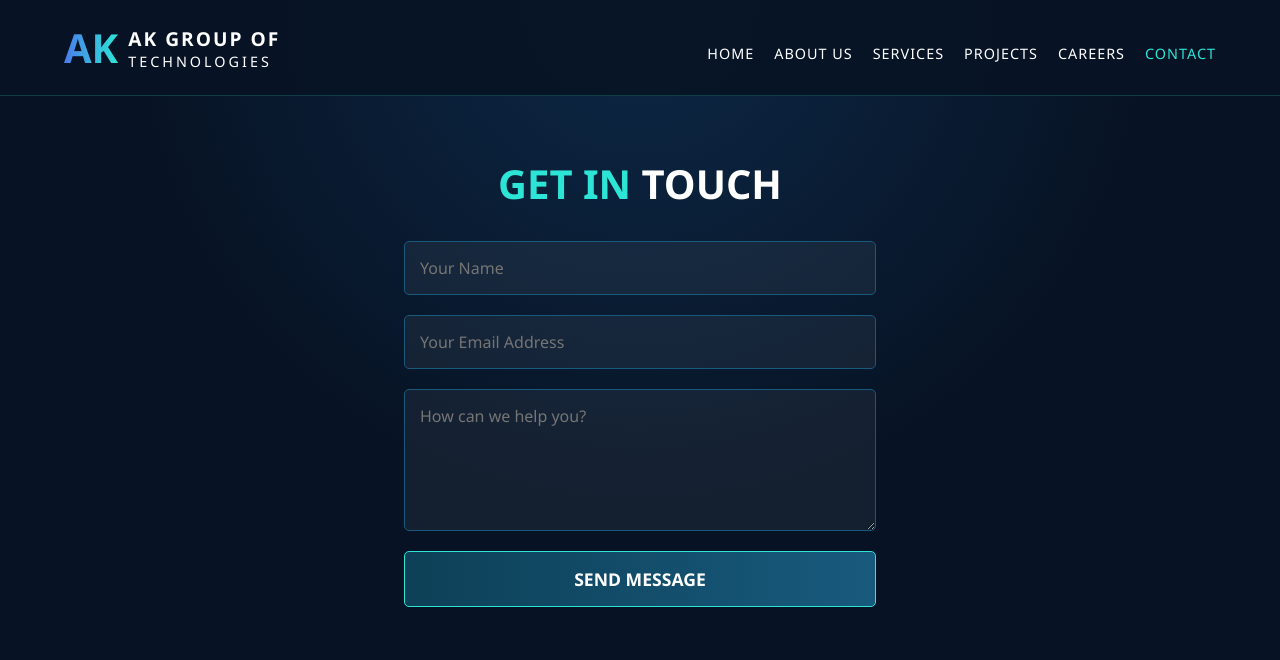
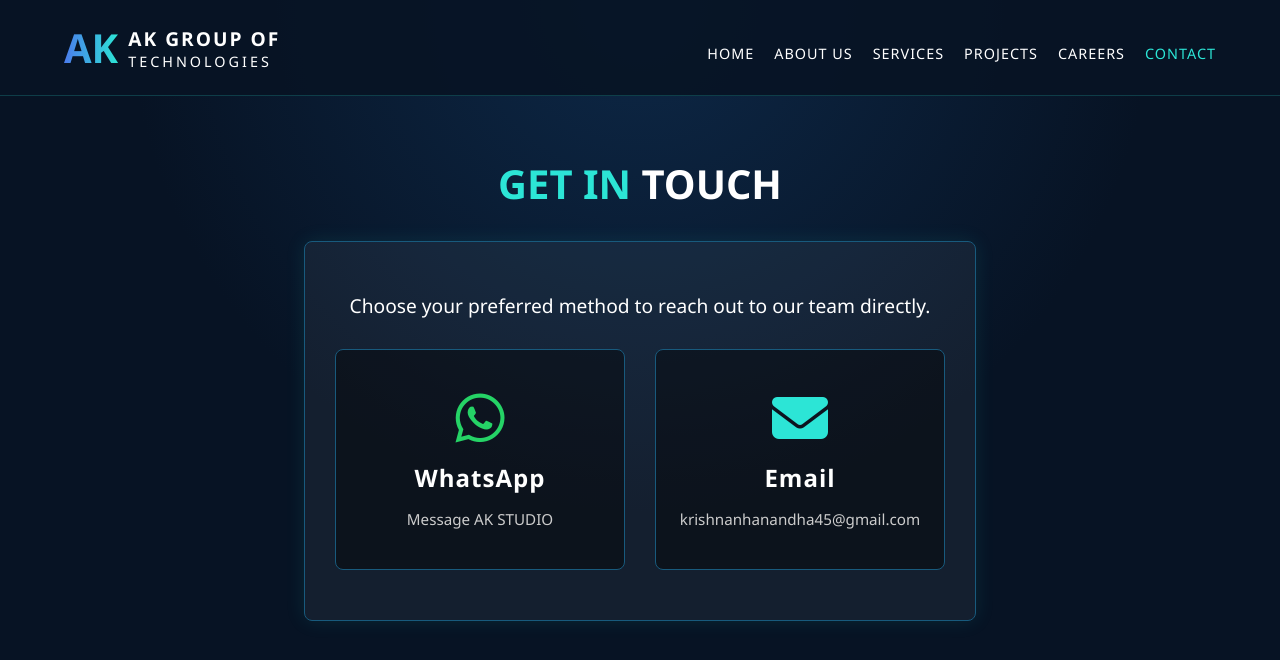
Before and after one commit to anandha-sys/ak-technologies, a plain HTML site: page contact.html in a window 1280 px wide. Drawn offline with Linux system fonts and the light colour scheme.

Commit message:
Refactor contact page layout and styles
Updated styles and structure for the contact page, including new contact methods section with WhatsApp and Email buttons.

```diff
--- a/contact.html
+++ b/contact.html
@@ -4,16 +4,13 @@
     <meta charset="UTF-8">
     <meta name="viewport" content="width=device-width, initial-scale=1.0">
     <title>Contact - AK Group of Technologies</title>
+    <!-- FontAwesome for the WhatsApp and Email icons -->
     <link rel="stylesheet" href="https://cdnjs.cloudflare.com/ajax/libs/font-awesome/6.4.0/css/all.min.css">
 
     <style>
-        /* (Same Base Styles as index.html) */
         :root {
-            --bg-dark: #071324;
-            --cyan-glow: #2ce5d6;
-            --card-border: #185a7d;
-            --text-white: #ffffff;
-            --text-dark: #000000;
+            --bg-dark: #071324; --cyan-glow: #2ce5d6; --card-border: #185a7d;
+            --text-white: #ffffff; --text-dark: #000000;
         }
         * { margin: 0; padding: 0; box-sizing: border-box; font-family: 'Segoe UI', sans-serif; }
         body {
@@ -21,8 +18,6 @@
             background-image: radial-gradient(circle at 50% 0%, #0d2847 0%, transparent 50%);
             min-height: 100vh;
         }
-
-        /* Header */
         .navbar {
             display: flex; justify-content: space-between; align-items: center; padding: 20px 5%;
             background: rgba(7, 19, 36, 0.9); border-bottom: 1px solid rgba(44, 229, 214, 0.2); flex-wrap: wrap;
@@ -39,42 +34,54 @@
         nav a { color: var(--text-white); text-decoration: none; font-size: 0.9rem; letter-spacing: 1px; transition: color 0.3s ease; }
         nav a:hover { color: var(--cyan-glow); }
 
-        /* Contact Form Styles */
-        .page-section { padding: 60px 5%; max-width: 600px; margin: 0 auto; text-align: center; }
+        /* Contact Page Styles */
+        .page-section { padding: 60px 5%; max-width: 800px; margin: 0 auto; text-align: center; }
         .section-title { font-size: 2.5rem; margin-bottom: 30px; color: var(--cyan-glow); }
         .section-title span { color: var(--text-white); }
 
-        form { display: flex; flex-direction: column; gap: 20px; }
-        input, textarea {
-            width: 100%; padding: 15px; border-radius: 5px;
-            background: rgba(255, 255, 255, 0.05); color: #fff;
-            border: 1px solid var(--card-border); font-size: 1rem;
+        .content-box {
+            background: rgba(255, 255, 255, 0.05); border: 1px solid var(--card-border);
+            padding: 50px 30px; border-radius: 8px;
+            box-shadow: 0 0 20px rgba(44, 229, 214, 0.1);
         }
-        input:focus, textarea:focus { outline: none; border-color: var(--cyan-glow); }
-        button {
-            padding: 15px; font-size: 1.1rem; font-weight: bold;
-            background: linear-gradient(90deg, #0d4057, var(--card-border));
-            color: #fff; border: 1px solid var(--cyan-glow); border-radius: 5px;
-            cursor: pointer; transition: 0.3s;
+
+        .contact-methods {
+            display: flex; gap: 30px; justify-content: center; flex-wrap: wrap; margin-top: 20px;
         }
-        button:hover { background: var(--cyan-glow); color: var(--text-dark); }
+
+        .contact-card {
+            flex: 1; min-width: 250px;
+            background: rgba(0, 0, 0, 0.4); border: 1px solid var(--card-border);
+            padding: 40px 20px; border-radius: 8px; text-decoration: none; color: var(--text-white);
+            transition: transform 0.3s ease, box-shadow 0.3s ease, border-color 0.3s ease;
+            display: flex; flex-direction: column; align-items: center; gap: 15px;
+        }
+
+        .contact-card i { font-size: 3.5rem; }
+        .contact-card.whatsapp i { color: #25D366; } /* Official WhatsApp Green */
+        .contact-card.email i { color: var(--cyan-glow); }
+
+        .contact-card h3 { font-size: 1.5rem; letter-spacing: 1px; }
+        .contact-card p { color: #ccc; font-size: 0.95rem; }
+
+        .contact-card:hover {
+            transform: translateY(-5px);
+            box-shadow: 0 5px 20px rgba(44, 229, 214, 0.3);
+            border-color: var(--cyan-glow);
+        }
 
         @media (max-width: 768px) {
             .navbar { flex-direction: column; text-align: center; }
             nav ul { justify-content: center; gap: 15px; }
+            .contact-methods { flex-direction: column; }
         }
     </style>
 </head>
 <body>
-
-    <!-- Header -->
     <header class="navbar">
         <div class="logo">
             <span class="logo-ak">AK</span>
-            <div class="logo-text">
-                <h1>AK GROUP OF</h1>
-                <h2>TECHNOLOGIES</h2>
-            </div>
+            <div class="logo-text"><h1>AK GROUP OF</h1><h2>TECHNOLOGIES</h2></div>
         </div>
         <nav>
             <ul>
@@ -88,16 +95,30 @@
         </nav>
     </header>
 
-    <!-- Main Content -->
     <main class="page-section">
         <h2 class="section-title">GET IN <span>TOUCH</span></h2>
-        <form action="#" method="POST">
-            <input type="text" placeholder="Your Name" required>
-            <input type="email" placeholder="Your Email Address" required>
-            <textarea rows="5" placeholder="How can we help you?" required></textarea>
-            <button type="submit">SEND MESSAGE</button>
-        </form>
+
+        <div class="content-box">
+            <p style="font-size: 1.2rem; margin-bottom: 30px;">Choose your preferred method to reach out to our team directly.</p>
+
+            <div class="contact-methods">
+
+                <!-- WHATSAPP BUTTON -->
+                <a href="https://wa.me/918590294115" target="_blank" class="contact-card whatsapp">
+                    <i class="fa-brands fa-whatsapp"></i>
+                    <h3>WhatsApp</h3>
+                    <p>Message AK STUDIO</p>
+                </a>
+
+                <!-- EMAIL BUTTON -->
+                <a href="mailto:krishnanhanandha45@gmail.com" class="contact-card email">
+                    <i class="fa-solid fa-envelope"></i>
+                    <h3>Email</h3>
+                    <p>krishnanhanandha45@gmail.com</p>
+                </a>
+
+            </div>
+        </div>
     </main>
-
 </body>
 </html>
```
